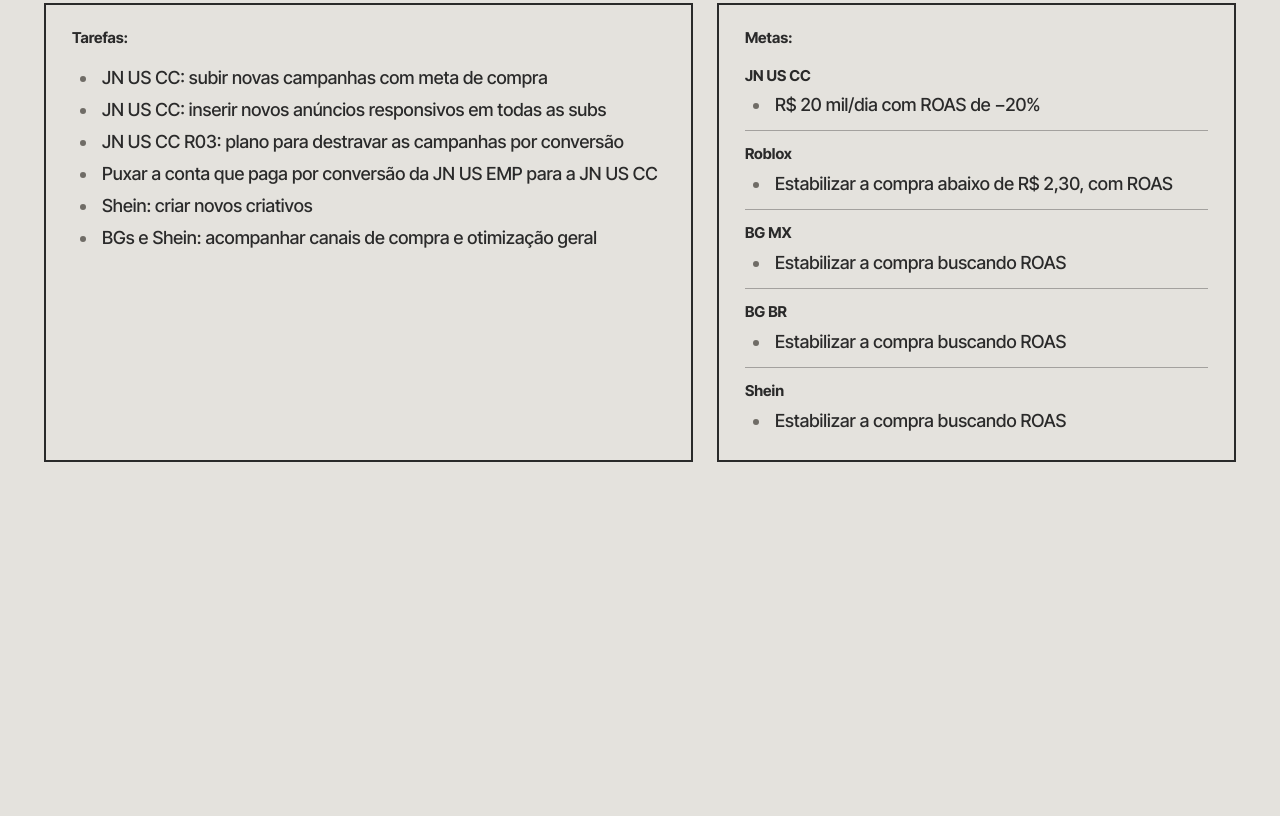
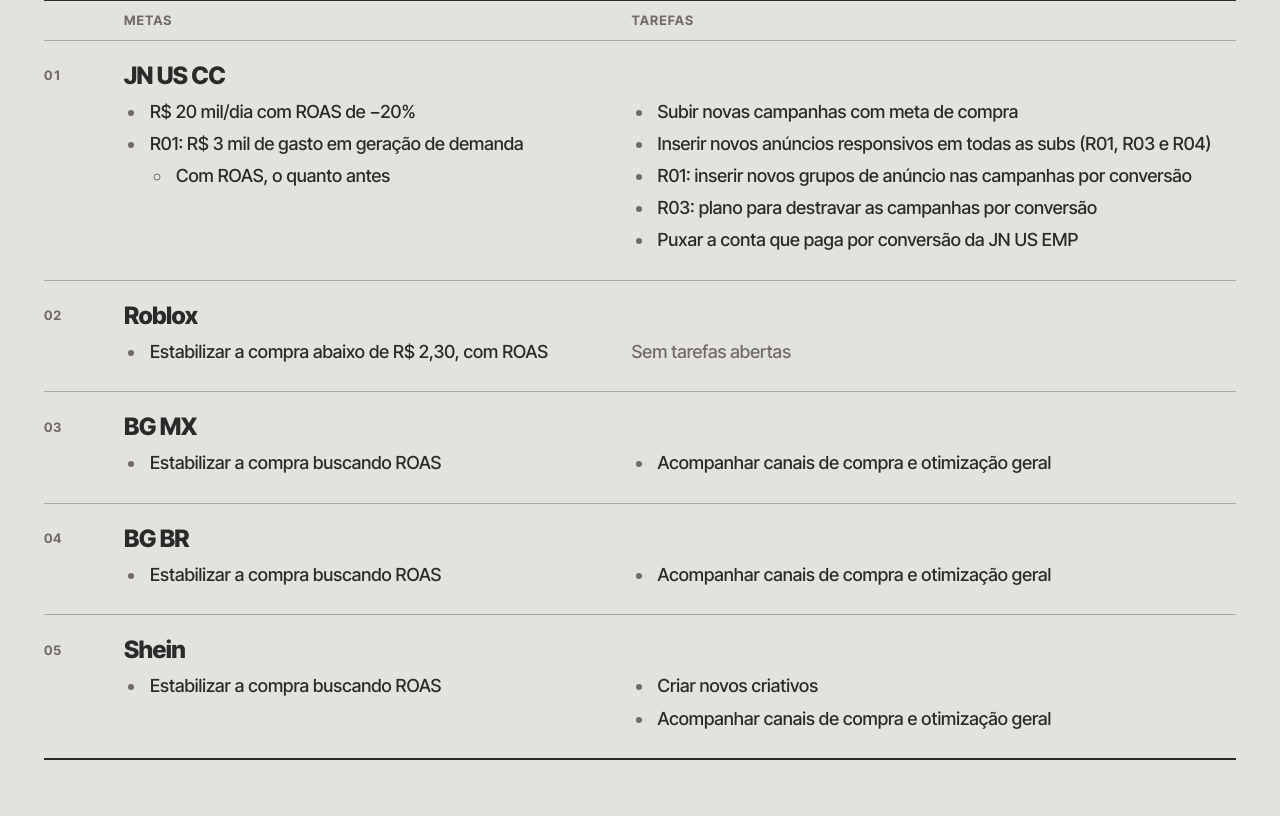
Before and after one commit to gabrielaacristofolini-hue/notas-spun, a plain HTML site: page index.html in a window 1280 px wide. Shown: the part 128-944 px from the top of the page. Before the commit the page ends 800 px from the top, so only its background shows below. Drawn offline with Linux system fonts and the light colour scheme.

Commit message:
Novo layout: uma faixa por operação, com metas e tarefas lado a lado
Co-Authored-By: Claude Fable 5.2 <noreply@anthropic.com>

```diff
--- a/index.html
+++ b/index.html
@@ -13,7 +13,9 @@
     --papel: #e4e2dd;
     --tinta: #2a2a2a;
     --suave: #6f6c66;
+    --fio: 1px solid rgba(42, 42, 42, .3);
     --linha: 2px solid var(--tinta);
+    --colunas: 56px minmax(0, 1fr) minmax(0, 1.25fr);
   }
   * { box-sizing: border-box; }
   body {
@@ -37,7 +39,7 @@
     justify-content: space-between;
     gap: 8px 24px;
     flex-wrap: wrap;
-    margin-bottom: 24px;
+    margin-bottom: 20px;
   }
   h1 {
     font-size: clamp(36px, 4.6vw, 64px);
@@ -56,45 +58,74 @@
     white-space: nowrap;
   }
 
-  /* ---------- Quadro ---------- */
-  .quadro {
+  /* ---------- Quadro: uma faixa por operação ---------- */
+  .quadro { border-top: var(--linha); border-bottom: var(--linha); }
+  .colunas, .operacao {
     display: grid;
-    grid-template-columns: minmax(0, 1.25fr) minmax(0, 1fr);
-    gap: 24px;
-    align-items: stretch;
+    grid-template-columns: var(--colunas);
+    column-gap: 24px;
   }
-  .celula { padding: 22px 26px 26px; border: var(--linha); }
-  .rotulo {
-    font-size: 15px;
+  .colunas {
+    padding: 10px 0;
+    border-bottom: var(--fio);
+    font-size: 13px;
     font-weight: 700;
-    margin: 0 0 16px;
+    letter-spacing: .08em;
+    text-transform: uppercase;
+    color: var(--suave);
   }
+  .colunas span:first-child { grid-column: 2; }
 
-  ul {
+  .operacao { padding: 22px 0 26px; border-bottom: var(--fio); row-gap: 10px; }
+  .operacao:last-child { border-bottom: 0; }
+  .numero {
+    font-size: 13px;
+    font-weight: 700;
+    letter-spacing: .04em;
+    color: var(--suave);
+    font-variant-numeric: tabular-nums;
+    align-self: center;
+  }
+  .operacao h2 {
+    grid-column: 2 / -1;
+    font-size: 24px;
+    font-weight: 800;
+    line-height: 1.1;
+    letter-spacing: -.025em;
     margin: 0;
-    padding-left: 26px;
   }
+  .metas { grid-column: 2; }
+  .tarefas { grid-column: 3; }
+
+  ul { margin: 0; padding-left: 22px; }
   ul li { padding-left: 4px; margin-bottom: 6px; }
+  ul li:last-child { margin-bottom: 0; }
   ul li::marker { color: var(--suave); }
-  ul.etapas { margin-top: 6px; padding-left: 22px; list-style: circle; }
+  ul.etapas { margin-top: 6px; list-style: circle; }
   ul.etapas li { margin-bottom: 4px; }
-
-  /* Metas: cada operação com subtítulo e linha divisória entre elas. */
-  .operacao { padding: 12px 0; border-bottom: 1px solid rgba(42, 42, 42, .35); }
-  .operacao:first-child { padding-top: 0; }
-  .operacao:last-child { border-bottom: 0; padding-bottom: 0; }
-  .operacao h3 { font-size: 15px; font-weight: 700; margin: 0 0 6px; }
-  .operacao li { margin: 0; }
-
   .vazio { color: var(--suave); margin: 0; }
 
   @media (max-width: 860px) {
-    .quadro { grid-template-columns: 1fr; gap: 16px; }
+    .colunas { display: none; }
+    .operacao { grid-template-columns: 40px minmax(0, 1fr); }
+    .metas, .tarefas { grid-column: 2; }
+    .metas::before, .tarefas::before {
+      display: block;
+      margin: 6px 0 6px;
+      font-size: 12px;
+      font-weight: 700;
+      letter-spacing: .08em;
+      text-transform: uppercase;
+      color: var(--suave);
+    }
+    .metas::before { content: "Metas"; }
+    .tarefas::before { content: "Tarefas"; }
   }
   @media (max-width: 600px) {
     .pagina { padding: 28px 16px 40px; }
     .carimbo { font-size: 15px; }
     body { font-size: 17px; }
+    .operacao h2 { font-size: 21px; }
   }
 </style>
 </head>
@@ -108,42 +139,59 @@
     </div>
   </header>
 
-  <div class="quadro">
-    <section class="celula">
-      <p class="rotulo">Tarefas:</p>
-      <ul id="notas"></ul>
-    </section>
-    <aside class="celula">
-      <p class="rotulo">Metas:</p>
-      <div id="metas"></div>
-    </aside>
-  </div>
+  <main class="quadro" id="quadro">
+    <div class="colunas"><span>Metas</span><span>Tarefas</span></div>
+  </main>
 </div>
 
 <script>
   // ============================================================
-  //  NOTAS e METAS: edite só esta parte.
-  //  Escreva cada item como "Operação: tarefa".
-  //  Item com várias etapas: ["Título", ["etapa 1", "etapa 2"]].
+  //  OPERAÇÕES: edite só esta parte.
+  //  Cada operação tem suas metas e suas tarefas.
+  //  Item com detalhes: ["Título", ["linha 1", "linha 2"]].
   // ============================================================
-  const ATUALIZADO = "13/11/2026 às 11:34";
+  const ATUALIZADO = "16/11/2026 às 08:35";
 
-  const NOTAS = [
-    "JN US CC: subir novas campanhas com meta de compra",
-    "JN US CC: inserir novos anúncios responsivos em todas as subs",
-    "JN US CC R03: plano para destravar as campanhas por conversão",
-    "Puxar a conta que paga por conversão da JN US EMP para a JN US CC",
-    "Shein: criar novos criativos",
-    "BGs e Shein: acompanhar canais de compra e otimização geral",
-  ];
-
-  // Metas: [operação, meta]
-  const METAS = [
-    ["JN US CC", "R$ 20 mil/dia com ROAS de −20%"],
-    ["Roblox", "Estabilizar a compra abaixo de R$ 2,30, com ROAS"],
-    ["BG MX", "Estabilizar a compra buscando ROAS"],
-    ["BG BR", "Estabilizar a compra buscando ROAS"],
-    ["Shein", "Estabilizar a compra buscando ROAS"],
+  const OPERACOES = [
+    {
+      nome: "JN US CC",
+      metas: [
+        "R$ 20 mil/dia com ROAS de −20%",
+        ["R01: R$ 3 mil de gasto em geração de demanda", [
+          "Com ROAS, o quanto antes",
+        ]],
+      ],
+      tarefas: [
+        "Subir novas campanhas com meta de compra",
+        "Inserir novos anúncios responsivos em todas as subs (R01, R03 e R04)",
+        "R01: inserir novos grupos de anúncio nas campanhas por conversão",
+        "R03: plano para destravar as campanhas por conversão",
+        "Puxar a conta que paga por conversão da JN US EMP",
+      ],
+    },
+    {
+      nome: "Roblox",
+      metas: ["Estabilizar a compra abaixo de R$ 2,30, com ROAS"],
+      tarefas: [],
+    },
+    {
+      nome: "BG MX",
+      metas: ["Estabilizar a compra buscando ROAS"],
+      tarefas: ["Acompanhar canais de compra e otimização geral"],
+    },
+    {
+      nome: "BG BR",
+      metas: ["Estabilizar a compra buscando ROAS"],
+      tarefas: ["Acompanhar canais de compra e otimização geral"],
+    },
+    {
+      nome: "Shein",
+      metas: ["Estabilizar a compra buscando ROAS"],
+      tarefas: [
+        "Criar novos criativos",
+        "Acompanhar canais de compra e otimização geral",
+      ],
+    },
   ];
   // ============================================================
 
@@ -152,36 +200,45 @@
   document.getElementById("data").textContent = `[ ${d}.${m}.${a.slice(2)} ]`;
   document.getElementById("atualizado").textContent = `atualizado às ${hora}`;
 
-  function item(texto) {
-    const li = document.createElement("li");
-    li.textContent = texto;
-    return li;
+  function el(tag, classe, texto) {
+    const no = document.createElement(tag);
+    if (classe) no.className = classe;
+    if (texto) no.textContent = texto;
+    return no;
   }
 
-  const lista = document.getElementById("notas");
-  if (!NOTAS.length) lista.outerHTML = '<p class="vazio">Nada anotado.</p>';
-  NOTAS.forEach(nota => {
-    if (typeof nota === "string") return lista.append(item(nota));
-    const [titulo, etapas] = nota;
-    const li = item(titulo);
-    const sub = document.createElement("ul");
-    sub.className = "etapas";
-    etapas.forEach(etapa => sub.append(item(etapa)));
-    li.append(sub);
-    lista.append(li);
-  });
+  // Lista de itens; um item pode trazer linhas de detalhe embaixo.
+  function lista(itens, classe, vazio) {
+    const caixa = el("div", classe);
+    if (!itens.length) {
+      caixa.append(el("p", "vazio", vazio));
+      return caixa;
+    }
+    const ul = el("ul");
+    itens.forEach(item => {
+      const [titulo, detalhes] = typeof item === "string" ? [item, []] : item;
+      const li = el("li", "", titulo);
+      if (detalhes.length) {
+        const sub = el("ul", "etapas");
+        detalhes.forEach(linha => sub.append(el("li", "", linha)));
+        li.append(sub);
+      }
+      ul.append(li);
+    });
+    caixa.append(ul);
+    return caixa;
+  }
 
-  // Cada operação vira um bloco: subtítulo com o nome, depois a meta.
-  const metas = document.getElementById("metas");
-  METAS.forEach(([operacao, meta]) => {
-    const bloco = document.createElement("div");
-    bloco.className = "operacao";
-    const titulo = document.createElement("h3");
-    titulo.textContent = operacao;
-    const ul = document.createElement("ul");
-    ul.append(item(meta));
-    bloco.append(titulo, ul);
-    metas.append(bloco);
+  const quadro = document.getElementById("quadro");
+  OPERACOES.forEach((op, i) => {
+    const faixa = el("section", "operacao");
+    faixa.append(
+      el("span", "numero", String(i + 1).padStart(2, "0")),
+      el("h2", "", op.nome),
+      lista(op.metas, "metas", "Sem meta definida"),
+      lista(op.tarefas, "tarefas", "Sem tarefas abertas"),
+    );
+    quadro.append(faixa);
   });
 </script>
 </body>
```
